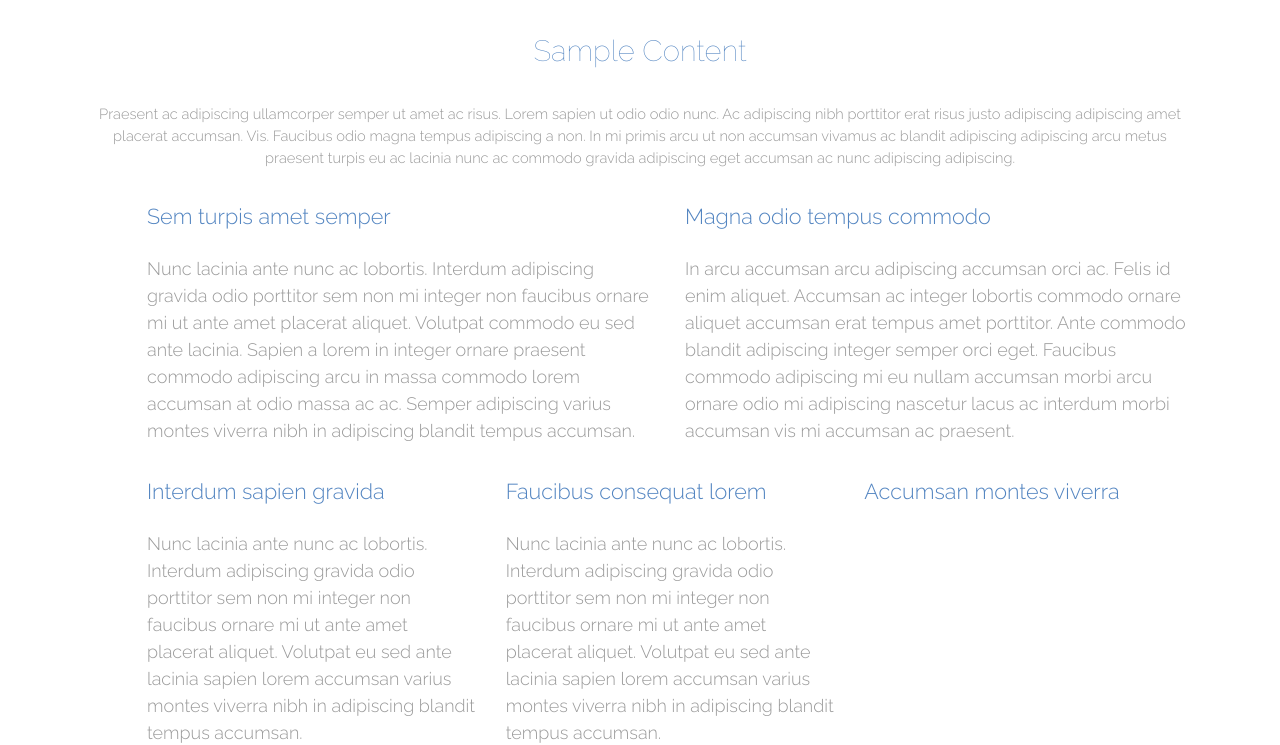
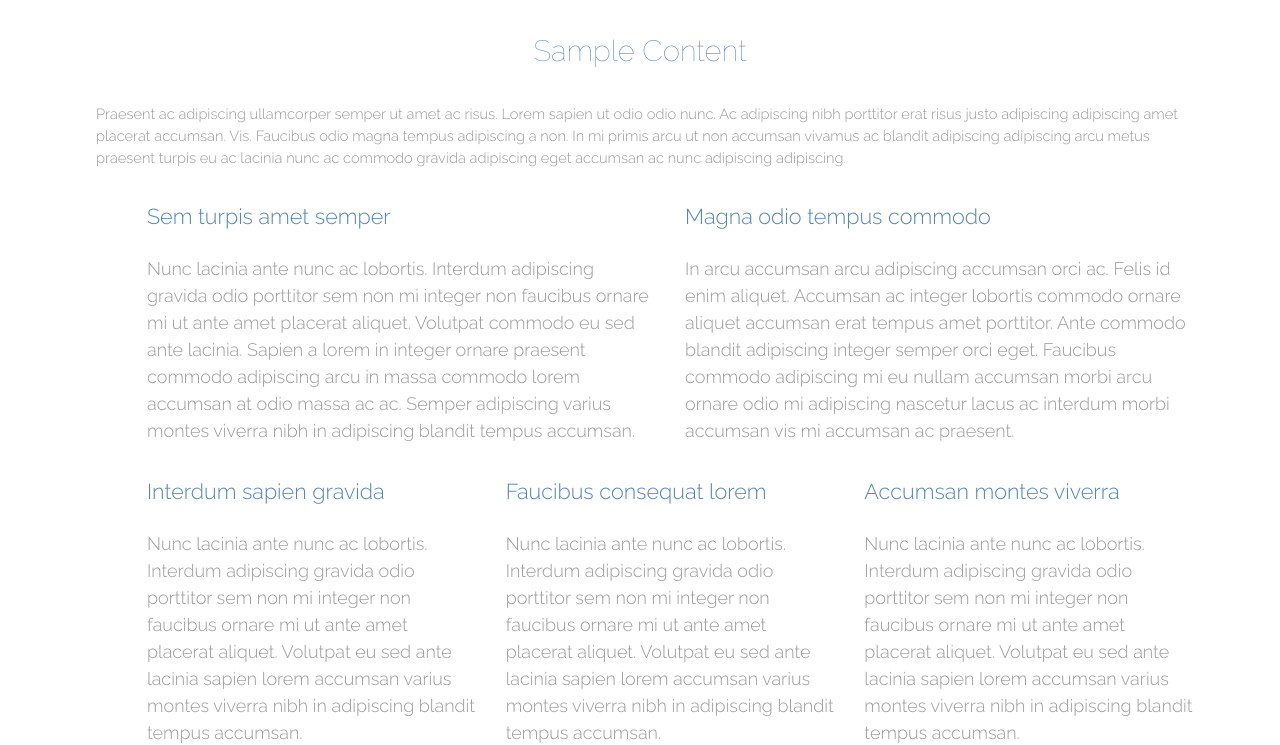
Before and after one commit to syntra-mvl-front-end-2019-2021/les_6_Jonas_Robbe, a plain HTML site: page elements.html in a window 1280 px wide. Shown: the part 208-953 px from the top of the page. Drawn offline with Linux system fonts and the light colour scheme.

Commit message:
p changes 10/03

```diff
--- a/elements.html
+++ b/elements.html
@@ -86,7 +86,7 @@
                 </div>
                 <div class="block">
                     <h3>Accumsan montes viverra</h3>
-                     <p class="text"
+                     <p class="text">
                     Nunc lacinia ante nunc ac lobortis. Interdum adipiscing
                     gravida odio porttitor sem non mi integer non faucibus
                     ornare mi ut ante amet placerat aliquet. Volutpat eu sed
--- a/style.css
+++ b/style.css
@@ -441,6 +441,10 @@ footer{
     .footersection{
         text-align: left;
     }
+
+    .text {
+        text-align: left;
+    }
 }
 @media screen and (max-width:980px){
 
@@ -462,6 +466,10 @@ footer{
     .block-3{
         width:calc(50% - 1.5rem);
         margin:0 1.5rem;
+    }
+
+    .text {
+        text-align: left;
     }
 
 }
@@ -488,6 +496,10 @@ footer{
     .block-3{
         width:calc(50% - 1.5rem);
         margin:0 1.5rem;
+    }
+
+    .text {
+        text-align: left;
     }
 
 }
@@ -535,6 +547,10 @@ footer{
         font-size: 11pt;
     }
 
+    .text {
+        text-align: left;
+    }
+
 
 
 
```
